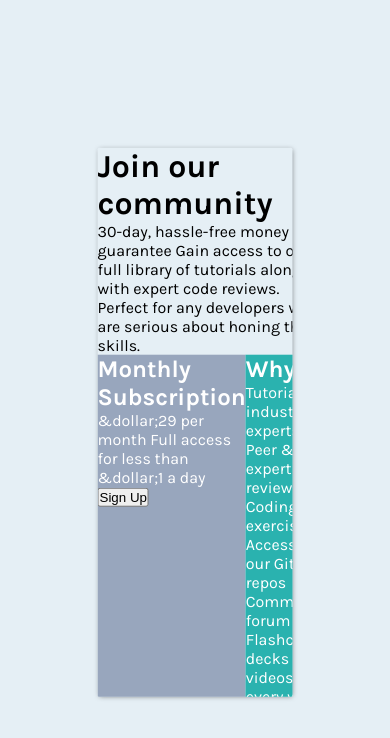
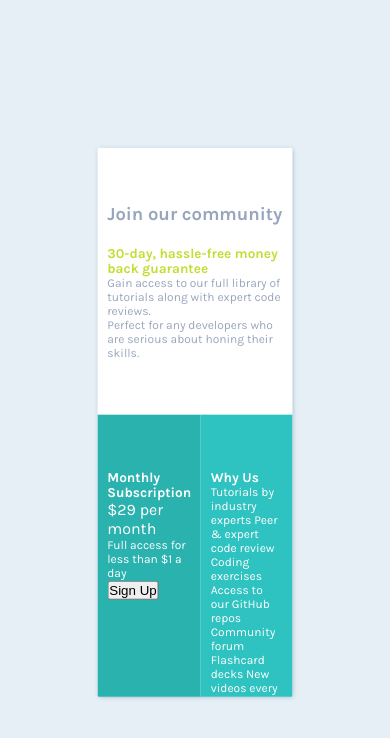
Before and after one commit to ayrtton/single-price-grid-component, a React (Vite) app: page / in a window 390 px wide. Shown: the top 738 px of the page. Built offline with nearby package versions, Linux system fonts and the light colour scheme.

Commit message:
Set the media queries and create the font sizes mixins

```diff
--- a/src/App.jsx
+++ b/src/App.jsx
@@ -6,25 +6,25 @@ function App() {
             <div className="wrapper">
                 <div className='box-1'>
                     <h1>Join our community</h1>
-                    30-day, hassle-free money back guarantee
-                    Gain access to our full library of tutorials along with expert code reviews.
-                    Perfect for any developers who are serious about honing their skills.
+                    <span>30-day, hassle-free money back guarantee</span>
+                    <p>Gain access to our full library of tutorials along with expert code reviews.</p>
+                    <p>Perfect for any developers who are serious about honing their skills.</p>
                 </div>
                 <div className='box-2'>
                     <h2>Monthly Subscription</h2>
-                    &dollar;29 per month
-                    Full access for less than &dollar;1 a day
+                    $29 per month
+                    <p>Full access for less than $1 a day</p>
                     <button>Sign Up</button>
                 </div>
                 <div className='box-3'>
                     <h2>Why Us</h2>
-                    Tutorials by industry experts
+                    <p>Tutorials by industry experts
                     Peer &amp; expert code review
                     Coding exercises
                     Access to our GitHub repos
                     Community forum
                     Flashcard decks
-                    New videos every week
+                    New videos every week</p>
                 </div>
             </div>
         </main>
--- a/src/assets/css/main.css
+++ b/src/assets/css/main.css
@@ -5,6 +5,61 @@
   box-sizing: border-box;
 }
 
+@media (min-width: 2500px) {
+  h1 {
+    font-size: 3.9rem;
+  }
+  h2, .box-1 span {
+    font-size: 2.8rem;
+  }
+  p {
+    font-size: 2.5rem;
+  }
+}
+@media (max-width: 2500px) {
+  h1 {
+    font-size: 2.8rem;
+  }
+  h2, .box-1 span {
+    font-size: 2.1rem;
+  }
+  p {
+    font-size: 1.9rem;
+  }
+}
+@media (max-width: 2000px) {
+  h1 {
+    font-size: 2.3rem;
+  }
+  h2, .box-1 span {
+    font-size: 1.7rem;
+  }
+  p {
+    font-size: 1.5rem;
+  }
+}
+@media (max-width: 1500px) {
+  h1 {
+    font-size: 1.65rem;
+  }
+  h2, .box-1 span {
+    font-size: 1.25rem;
+  }
+  p {
+    font-size: 1.1rem;
+  }
+}
+@media (max-width: 1000px) {
+  h1 {
+    font-size: 1.15rem;
+  }
+  h2, .box-1 span {
+    font-size: 0.85rem;
+  }
+  p {
+    font-size: 0.75rem;
+  }
+}
 body {
   background-color: hsl(204, 43%, 93%);
   font-family: "Karla", sans-serif;
@@ -20,19 +75,34 @@ body {
   left: 50%;
   transform: translate(-50%, -50%);
   border-radius: 0.4vw;
-  box-shadow: 0.2vw 0.2vw 1.5vw -0.3vw hsla(0, 0%, 0%, 0.5);
+  box-shadow: 0.2vw 0.2vw 1.5vw -0.3vw hsl(218, 22%, 67%);
   overflow: hidden;
+}
+.wrapper div[class^=box] {
+  padding: 6.5vh 2.5vw;
 }
 .wrapper .box-1 {
   grid-column-start: 1;
   grid-column-end: 3;
+  color: hsl(218, 22%, 67%);
+  background-color: hsl(0, 0%, 100%);
+  display: flex;
+  flex-direction: column;
+  justify-content: space-between;
+}
+.wrapper .box-1 h1 {
+  margin-bottom: 2.5vh;
+}
+.wrapper .box-1 span {
+  color: hsl(71, 73%, 54%);
+  font-weight: 700;
 }
 .wrapper .box-2, .wrapper .box-3 {
   color: hsl(0, 0%, 100%);
 }
 .wrapper .box-2 {
-  background-color: hsl(218, 22%, 67%);
+  background-color: hsl(179, 62%, 43%);
 }
 .wrapper .box-3 {
-  background-color: hsl(179, 62%, 43%);
+  background-color: hsl(179, 62%, 47%);
 }/*# sourceMappingURL=main.css.map */
--- a/src/assets/sass/_config.scss
+++ b/src/assets/sass/_config.scss
@@ -1,11 +1,11 @@
 @import url('https://fonts.googleapis.com/css2?family=Karla:wght@400;700&display=swap');
 
 $cyan: hsl(179, 62%, 43%);
+$light-cyan: hsl(179, 62%, 47%);
 $bright-yellow: hsl(71, 73%, 54%);
 $light-gray: hsl(204, 43%, 93%);
 $grayish-blue: hsl(218, 22%, 67%);
 $white: hsl(0, 0, 100%);
-$black: hsla(0, 0, 0, 50%);
 
 * {
     margin: 0;
--- a/src/assets/sass/main.scss
+++ b/src/assets/sass/main.scss
@@ -1,4 +1,4 @@
-@import './config';
+@import './config', './media-queries';
 
 body {
     background-color: $light-gray;
@@ -15,13 +15,31 @@ body {
     left: 50%;
     transform: translate(-50%, -50%);
     border-radius: 0.4vw;
-    box-shadow: 0.2vw 0.2vw 1.5vw -0.3vw $black;
+    box-shadow: 0.2vw 0.2vw 1.5vw -0.3vw $grayish-blue;
     overflow: hidden;
+
+    div[class^='box'] {
+        padding: 6.5vh 2.5vw;
+    }
 
     .box {
         &-1 {
             grid-column-start: 1;
             grid-column-end: 3;
+            color: $grayish-blue;
+            background-color: $white;
+            display: flex;
+            flex-direction: column;
+            justify-content: space-between;
+
+            h1 {
+                margin-bottom: 2.5vh;
+            }
+
+            span {
+                color: $bright-yellow;
+                font-weight: 700;
+            }
         }
 
         &-2, &-3 {
@@ -29,11 +47,11 @@ body {
         }
 
         &-2 {
-            background-color: $grayish-blue;
+            background-color: $cyan;
         }
 
         &-3 {
-            background-color: $cyan;
+            background-color: $light-cyan;
         }
     }
 }
```
Also changed, not shown: src/assets/sass/_media-queries.scss (added, +21 -0 lines), src/assets/sass/_mixins.scss (added, +13 -0 lines), 1 other file (tests, documents, lock files or other folders).
